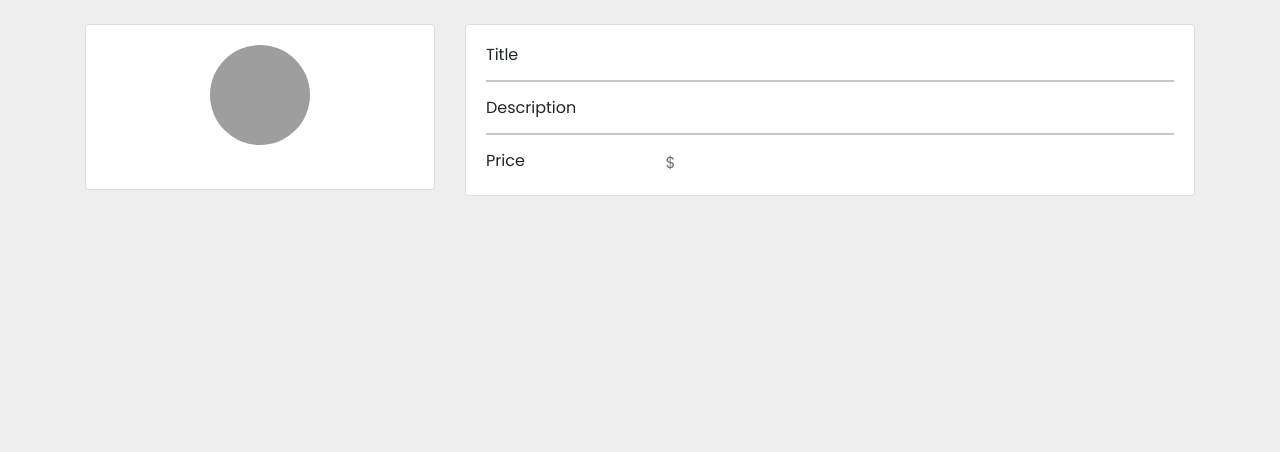
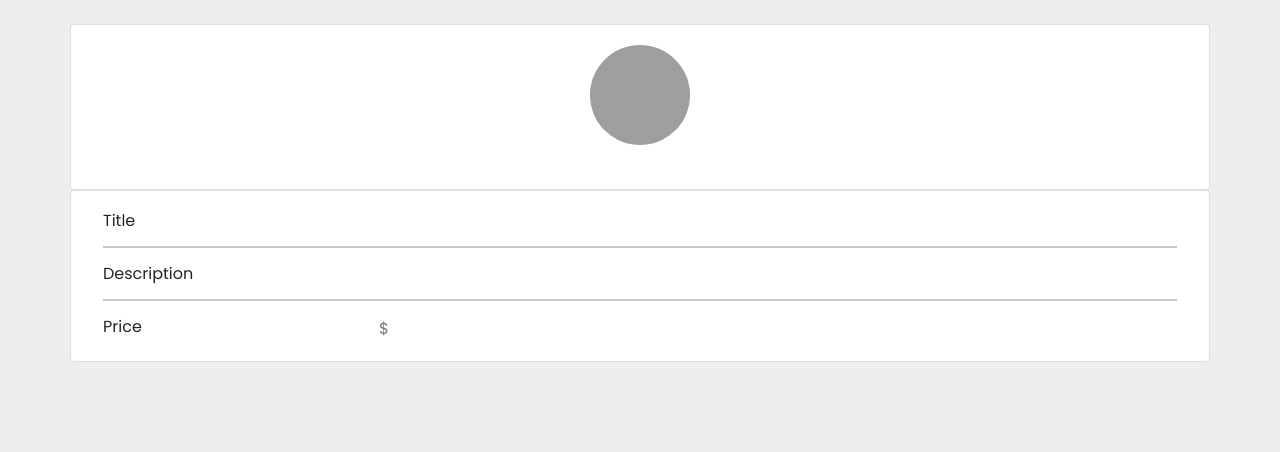
Before and after one commit to npatel17Confed/WD3-Project-1, a PHP site: page /webdesign/information.php?id=1 in a window 1280 px wide. Shown: the part 116-568 px from the top of the page. Run offline with PHP 8.4, Linux system fonts and the light colour scheme; data that the repository does not hold is empty; grey boxes are pictures that could not be loaded.

Commit message:
cahnged some style of product page

```diff
--- a/main/information.php
+++ b/main/information.php
@@ -18,7 +18,6 @@
     <div class="container">
         <div class="main-body">
             <div class="row">
-                <div class="col-md-4 mb-3">
                 <div class="card">
                     <div class="card-body">
                         <div class="d-flex flex-column align-items-center text-center">
@@ -29,8 +28,7 @@
                         </div>
                     </div>
                 </div>
-                </div>
-                <div class="col-md-8">
+
                 <div class="card mb-3">
                     <div class="card-body">
                         <div class="row">
@@ -56,7 +54,7 @@
                                 <h6 class="mb-0">Price</h6>
                             </div>
                             <div class="col-sm-9 text-secondary">
-                                    <?php echo '$ '.$row['price'] ?>
+                                <?php echo '$ ' . $row['price'] ?>
                             </div>
                         </div>
 
@@ -69,7 +67,7 @@
                                 </div>
                             </div> -->
                     </div>
-                    </div>
+
                 </div>
             </div>
 
```
Lines whose indentation alone changed are shown as unchanged.
